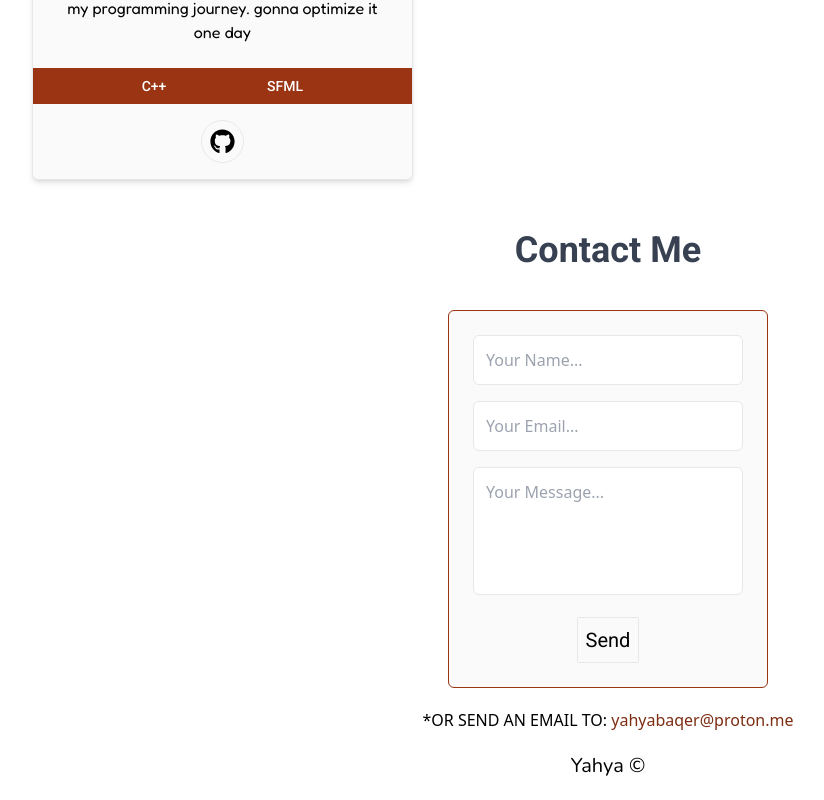
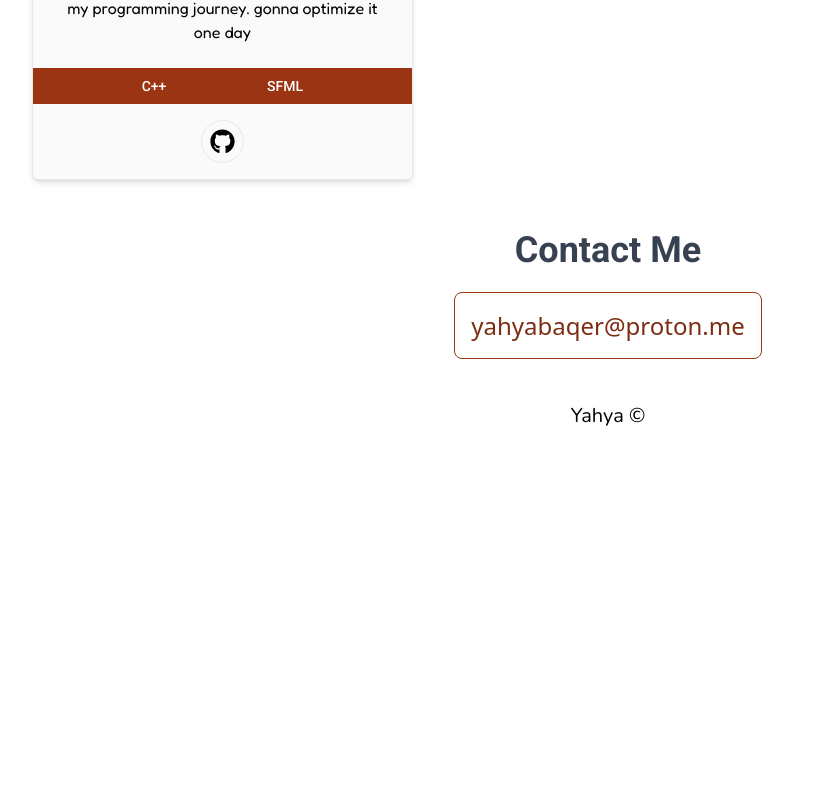
Before and after one commit to yahya-mohammed07/YPortfolio, a React (Vite) app: page / in a window 1280 px wide. Shown: the part 1814-2614 px from the top of the page, without its empty margins (32-856 px from the left). After the commit the page ends 2264 px from the top, so only its background shows below. Built offline with nearby package versions, Linux system fonts and the light colour scheme.

Commit message:
contact form using emailjs removed

```diff
--- a/src/components/Contact/contact.tsx
+++ b/src/components/Contact/contact.tsx
@@ -1,15 +1,15 @@
-import { ChangeEvent, FormEvent, useState } from "react";
+/* import { ChangeEvent, FormEvent, useState } from "react";
 import emailjs from "@emailjs/browser";
 import toast from "react-hot-toast";
-import YButton from "../Elemets/YButton";
+import YButton from "../Elemets/YButton"; */
 //import toast from "react-hot-toast";
 
 export default function Contact() {
-  const [username, setUsername] = useState("");
+  /*   const [username, setUsername] = useState("");
   const [email, setEmail] = useState("");
-  const [message, setMsg] = useState("");
+  const [message, setMsg] = useState(""); */
 
-  const handleUsernameChange = (event: ChangeEvent<HTMLInputElement>) => {
+  /*   const handleUsernameChange = (event: ChangeEvent<HTMLInputElement>) => {
     setUsername(event.target.value);
   };
 
@@ -40,11 +40,11 @@ export default function Contact() {
         toast.error("Email sending FAILED!", { duration: 3000 });
       }
     );
-  };
+  }; */
   //
   return (
     <>
-      <div className="grid justify-center items-center mb-5 sm:mx-auto mx-5">
+      {/* <div className="grid justify-center items-center mb-5 sm:mx-auto mx-5">
         <div className="flex flex-col bg-neutral-50 p-6 w-full mt-10 md:w-80 border rounded-md border-orange-800">
           <form method="Post" onSubmit={onSubmit}>
             <input
@@ -84,10 +84,9 @@ export default function Contact() {
             </div>
           </form>
         </div>
-      </div>
-      <p>
-        *OR SEND AN EMAIL TO:{" "}
-        <span className="text-orange-900">
+      </div> */}
+      <p className="my-10">
+        <span className="text-orange-900 text-2xl border p-4 rounded-lg border-orange-800">
           <a href="mailto:yahyabaqer@proton.me">yahyabaqer@proton.me</a>
         </span>
       </p>
```
